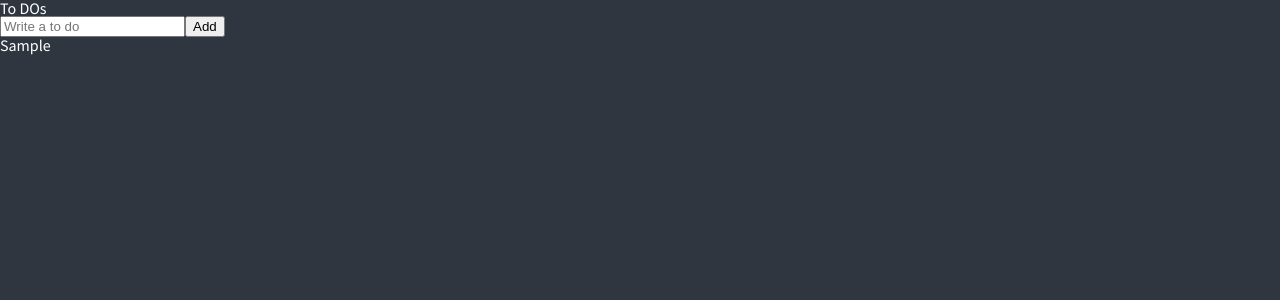
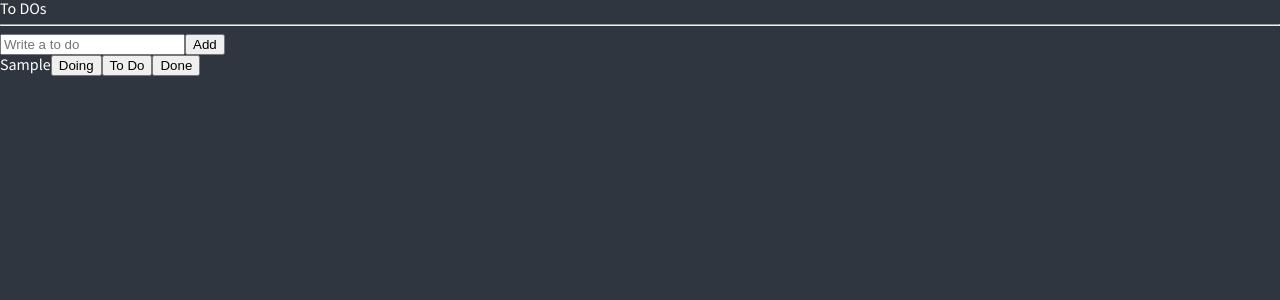
Before and after one commit to wujuno/react-master, a React (Create React App) app: page / in a window 1280 px wide. Both pictures are taken after typing "Sample" into the empty fields and a click on the button "Add". Shown: the top 300 px of the page. Built offline with nearby package versions, Linux system fonts and the light colour scheme.

Commit message:
refactoring,

```diff
--- /dev/null
+++ b/src/atoms.ts
@@ -0,0 +1,13 @@
+import {atom} from "recoil"
+
+export interface IToDo {
+    text: string;
+    id: number;
+    category: "TO_DO" | "DOING" | "DONE";
+}
+
+
+export const toDoState = atom<IToDo[]>({
+    key: "toDo",
+    default:[],
+})
--- /dev/null
+++ b/src/components/CreateToDo.tsx
@@ -0,0 +1,27 @@
+import {useForm} from "react-hook-form"
+import { useSetRecoilState } from "recoil";
+import {toDoState} from "../atoms"
+
+interface IForm {
+    toDo: string
+}
+
+
+function CreateToDo() {
+    const setToDos = useSetRecoilState(toDoState)
+    const {register, handleSubmit, setValue} = useForm<IForm>();
+    const onSubmit = ({toDo}:IForm)=>{
+        setToDos(oldToDos => [{text:toDo, id:Date.now(), category:"TO_DO"},...oldToDos]);
+        setValue("toDo", "")
+    }
+    return (
+        <form onSubmit={handleSubmit(onSubmit)} >
+                <input {...register("toDo", {
+                    required:"Please write a To Do",
+                    })}  placeholder="Write a to do"/>
+                <button>Add</button>
+            </form>
+    )
+}
+
+export default CreateToDo;
--- /dev/null
+++ b/src/components/ToDo.tsx
@@ -0,0 +1,15 @@
+import { IToDo } from "../atoms";
+
+function ToDo({text}:IToDo) {
+    return (
+        <li>
+            <span>{text}</span>
+            <button>Doing</button>
+            <button>To Do</button>
+            <button>Done</button>
+        </li>
+    )
+}
+
+
+export default ToDo;
--- a/src/components/ToDoList.tsx
+++ b/src/components/ToDoList.tsx
@@ -1,42 +1,22 @@
-import {useForm} from "react-hook-form";
-import { atom, useRecoilState, useRecoilValue, useSetRecoilState } from "recoil";
+import { useRecoilValue} from "recoil";
+import { toDoState } from "../atoms";
+import CreateToDo from "./CreateToDo";
+import ToDo from "./ToDo";
 
-interface IForm {
-    toDo: string
-}
-interface IToDo {
-    text: string;
-    id: number;
-    category: "TO_DO" | "DOING" | "DONE";
-}
 
-const toDoState = atom<IToDo[]>({
-    key: "toDo",
-    default:[],
-})
 
 
 function ToDoList() {
-    const [toDos, setToDos] = useRecoilState(toDoState);
-    const {register, handleSubmit, setValue} = useForm<IForm>();
-    const onSubmit = ({toDo}:IForm)=>{
-        setToDos(oldToDos => [{text:toDo, id:Date.now(), category:"TO_DO"},...oldToDos]);
-        setValue("toDo", "")
-    }
-    console.log(toDos);
+    const toDos = useRecoilValue(toDoState);
     return (
         <div>
             <h1>To DOs</h1>
-            <form onSubmit={handleSubmit(onSubmit)} >
-                <input {...register("toDo", {
-                    required:"Please write a To Do",
-                    })}  placeholder="Write a to do"/>
-                <button>Add</button>
-            </form>
+            <hr />
+            <CreateToDo/>
             <ul>
-              {toDos.map(toDo => <li key={toDo.id}>{toDo.text}</li>)}
+              {toDos.map(toDo => <ToDo key={toDo.id} {...toDo}/>)}
+            </ul>
 
-            </ul>
         </div>
     );
 }
```
